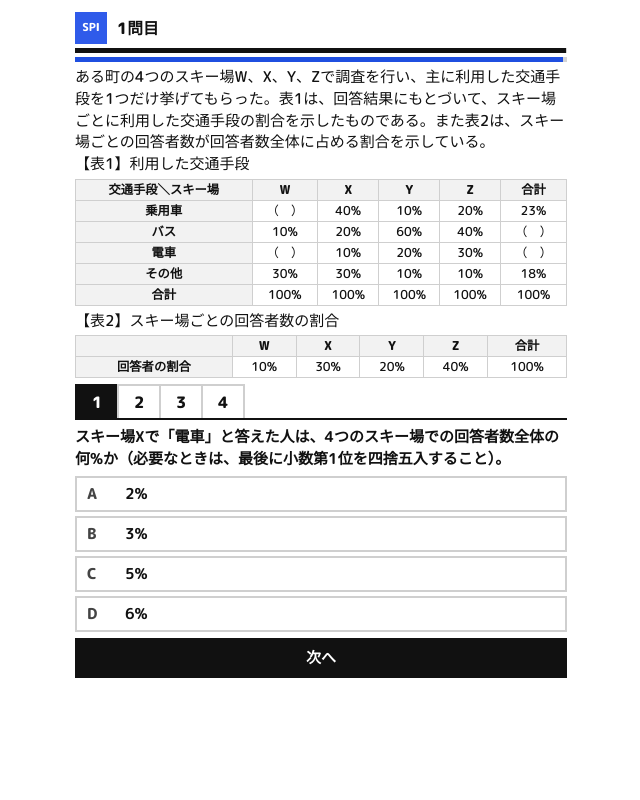
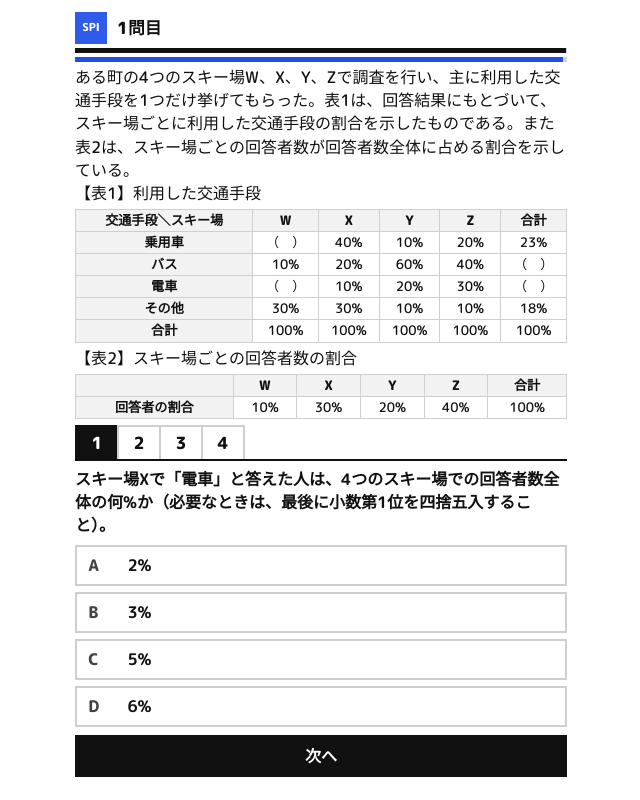
Before and after one commit to sagakan1582-jpn/spi-app, a plain HTML site: page preview/kumimon.html in a window 1280 px wide. Both pictures are taken after a click on the button "開始". Shown: the whole page, without its empty margins (319-959 px from the left). Drawn offline with Linux system fonts and the light colour scheme.

Commit message:
組問の試作：一画面ぎりぎりに収まる一番大きい文字に自動調整（9〜20px）
Co-Authored-By: Claude Opus 5.5 <noreply@anthropic.com>
Claude-Session: https://claude.ai/code/session_01Tid8kkwVJ1vfRVU66KS5WG

```diff
--- a/preview/kumimon.html
+++ b/preview/kumimon.html
@@ -23,11 +23,11 @@ html,body{height:100%}
 .tab{min-width:44px;min-height:34px;border:2px solid var(--line);border-bottom:0;border-radius:0;background:var(--card);font-size:calc(var(--fs)*1.05);font-weight:800;cursor:pointer;margin-right:-2px;position:relative;padding:0 10px}
 .tab.on{background:var(--ink);color:var(--on-ink);border-color:var(--ink)}
 .tab .d{position:absolute;top:4px;right:4px;width:6px;height:6px;background:var(--accent)}
-.kq .sub{margin:0;padding:6px 0;border:0;font-size:var(--fs);font-weight:700}
-.kq .choices{gap:4px;margin:0}
-.kq .choice{min-height:0;padding:5px 10px;font-size:var(--fs);gap:10px}
-.navs{display:flex;gap:6px;margin-top:6px}
-.navs .next{flex:1;min-height:40px;font-size:var(--fs)}
+.kq .sub{margin:0;padding:.45em 0;border:0;font-size:var(--fs);font-weight:700}
+.kq .choices{gap:.35em;margin:0}
+.kq .choice{min-height:0;padding:.45em .7em;font-size:var(--fs);gap:.7em}
+.navs{display:flex;gap:6px;margin-top:.5em}
+.navs .next{flex:1;min-height:2.6em;font-size:var(--fs)}
 .res-set{margin:16px 0 4px;font-weight:800}
 </style>
 <section id="app" class="view"><div class="inner" id="inner"></div></section>
@@ -43,13 +43,13 @@ function home(){G=null;stop();
   '<section class="lesson"><h2>操作</h2><div class="lp">上の番号タブで小問を切り替える。<br>「次へ」で次の小問、最後の小問の「次へ」で次の組へ進む。<br>タイマーは組ごとに1本（全小問で共通）。0になると、その組は答えたところまでで次へ進む。</div></section>'+
   '<button class="next" style="width:100%" onclick="start()">開始</button>';}
 function start(){G={si:0,t0:Date.now(),ans:SETS.map(function(s){return s.subs.map(function(){return null;});})};openSet();}
-function openSet(){G.ti=0;G.q0=Date.now();G.fs=15;G.cp=false;for(var i=G.subs=SETS[G.si].subs.length-1;i>=0;i--){G.ti=i;draw();}G.ti=0;draw();run();}
+function openSet(){G.ti=0;G.q0=Date.now();G.fs=20;G.cp=false;for(var i=G.subs=SETS[G.si].subs.length-1;i>=0;i--){G.ti=i;draw();}G.ti=0;draw();run();}
 function stop(){if(tk){clearInterval(tk);tk=null;}}
 function run(){stop();tk=setInterval(function(){var s=SETS[G.si],now=Date.now(),left=1-(now-G.q0)/(limOf(s)*1000),b=document.getElementById('mbar'),g=document.getElementById('mall');
   if(b){b.style.width=Math.max(0,left*100)+'%';b.className=left>0.5?'':left>0.2?'warn':'end';}
   if(g)g.style.width=Math.max(0,100-(now-G.t0)/TOTAL*100)+'%';
   if(left<=0)nextSet();if(now-G.t0>=TOTAL)finish();},200);}
-function draw(){var s=SETS[G.si],u=s.subs[G.ti],a=G.ans[G.si][G.ti],h='<div class="'+(G.cp?'kq':'kn')+'" id="kq">'+bar((G.si+1)+'問目');
+function draw(){var s=SETS[G.si],u=s.subs[G.ti],a=G.ans[G.si][G.ti],h='<div class="'+'kq'+'" id="kq">'+bar((G.si+1)+'問目');
   var lf=1-(Date.now()-G.q0)/(limOf(s)*1000),lt=Math.max(0,100-(Date.now()-G.t0)/TOTAL*100);
   h+='<div class="timer mock-all"><i id="mall" style="width:'+lt+'%"></i></div><div class="timer"><i id="mbar" class="'+(lf>0.5?'':lf>0.2?'warn':'end')+'" style="width:'+Math.max(0,lf*100)+'%"></i></div>';
   h+='<div class="q stem">'+s.stem+'</div>';
@@ -59,13 +59,13 @@ function draw(){var s=SETS[G.si],u=s.subs[G.ti],a=G.ans[G.si][G.ti],h='<div clas
   h+='</div><div class="navs">'+(G.ti>0?'<button class="next ghost" onclick="tab('+(G.ti-1)+')">前へ</button>':'')+'<button class="next" onclick="go()">次へ</button></div></div>';
   el().innerHTML=h;fit();}
 /* 一画面に収まるまで文字を小さくする（最小9px）。組の中では一番小さい大きさにそろえ、タブを切り替えても文章の位置が動かないようにする */
+/* 一画面ぎりぎりに収まる一番大きい文字にする（上限20px、下限9px）。組の中では一番小さい値にそろえる */
 function fit(){var k=document.getElementById('kq');if(!k)return;
-  var over=function(){var r=k.getBoundingClientRect();return r.top+k.scrollHeight>window.innerHeight-8||k.scrollWidth>k.clientWidth+1;};
-  if(!G.cp){if(!over())return;G.cp=true;k.className='kq';}
-  var fs=G.fs||15;k.style.setProperty('--fs',fs+'px');
-  while(fs>9&&over()){fs-=0.5;k.style.setProperty('--fs',fs+'px');}
+  var over=function(){var r=k.getBoundingClientRect();return r.top+k.scrollHeight>window.innerHeight-4||k.scrollWidth>k.clientWidth+1;};
+  var fs=G.fs||20;k.style.setProperty('--fs',fs+'px');
+  while(fs>9&&over()){fs-=0.25;k.style.setProperty('--fs',fs+'px');}
   G.fs=fs;}
-window.addEventListener('resize',function(){if(G){G.fs=15;G.cp=false;var t=G.ti;for(var i=SETS[G.si].subs.length-1;i>=0;i--){G.ti=i;draw();}G.ti=t;draw();}});
+window.addEventListener('resize',function(){if(G){G.fs=20;G.cp=false;var t=G.ti;for(var i=SETS[G.si].subs.length-1;i>=0;i--){G.ti=i;draw();}G.ti=t;draw();}});
 function tab(i){G.ti=i;draw();}
 function pick(i){var u=SETS[G.si].subs[G.ti],r=G.ans[G.si];
   if(multi(u)){var x=(r[G.ti]||[]).slice(),k=x.indexOf(i);if(k>=0)x.splice(k,1);else x.push(i);r[G.ti]=x;}else r[G.ti]=i;draw();}
```
